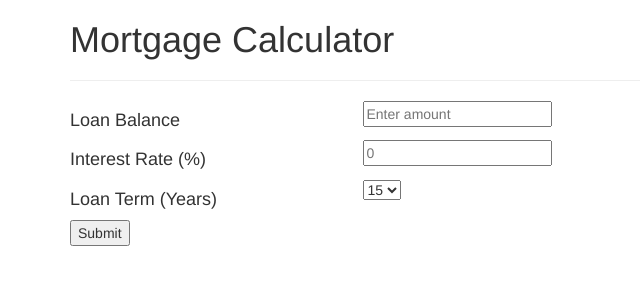
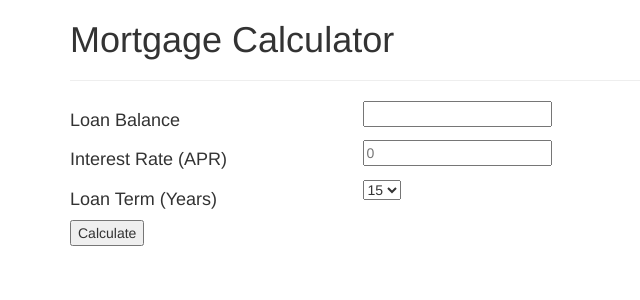
Before and after one commit to seansoto5/startnow-react100-mortgage-calculator, a React app: page / in a window 1280 px wide. Shown: the top 300 px of the page, without its empty margins (0-640 px from the left). Built offline with nearby package versions, Linux system fonts and the light colour scheme.

Commit message:
Continued work on making this thing do what I want it to haha

```diff
--- a/src/js/app.jsx
+++ b/src/js/app.jsx
@@ -17,30 +17,40 @@ export default class App extends React.Component {
 
   updateLoanBalance() {
     this.setState({
-      loanBalance: 'code here'
+      loanBalance: ''
     })
   }
   updateInterestRate() {
     this.setState({
-      interestRate: 'code here'
+      interestRate: ''
     })
   }
   updateTerm() {
     this.setState({
-      term: 'code here'
+      term: ''
     })
   }
   updateMonthlyPayment() {
     this.setState({
-      monthlyPayment: 'code here'
+      monthlyPayment: ''
     })
   }
 
   calculate() {
-    //CalculateFunction
+
+    let loanBalance = this.state.loanBalance;
+    let interestRate = this.state.interestRate;
+    let term = this.state.term;
+
+    let o = interestRate / 100 / 12;
+    let month = term * 12;
+    let topEq = o * Math.pow((1 + o), month);
+    let botEq = Math.pow((1 + o), month) - 1;
+    let m = loanBalance * (topEq / botEq);
+    let answer = m.toFixed(2);
 
     this.setState({
-      monthlyPayment: '??? Is your monthly payment'
+      monthlyPayment: '$' + answer + ' is your monthly payment.'
     })
   }
 
@@ -56,6 +66,7 @@ export default class App extends React.Component {
             </h1><hr></hr>
           </div>
         </div>
+
         <div className='row'>
           <div className='col-xs-3'>
             <h4>
@@ -64,31 +75,32 @@ export default class App extends React.Component {
           </div>
           <div className='col-xs-6'>
             <input
-              className     ='balance'
-              type          ='number'
-              placeholder   ='Enter amount'
-              id            ='Loan Balance'
-              value         ={this.state.loanBalance}>
+              name = 'balance'
+              type = 'number'
+              value  = 'Loan Balance'>
             </input>
           </div>
           <div className='col-xs-3'></div>
         </div>
+
         <div className='row'>
           <div className='col-xs-3'>
             <h4>
-            Interest Rate (%)
+            Interest Rate (APR)
             </h4>
           </div>
           <div className='col-xs-6'>
             <input
-              className     ='rate'
-              type          ='number'
-              placeholder   ='0'
-              value         ={this.state.interestRate}>
+              name = 'rate'
+              type = 'number'
+              step = '0.01'
+              placeholder ='0'
+              value = {this.state.interestRate}>
             </input>
           </div>
           <div className='col-xs-3'></div>
         </div>
+
         <div className='row'>
           <div className='col-xs-3'>
             <h4>
@@ -97,26 +109,33 @@ export default class App extends React.Component {
           </div>
           <div className='col-xs-6'>
           <select
-            className       ='term'
-            placeholder     ="Select term"
-            value           ={this.state.term}>
-            <option>15</option>
-            <option>30</option>
+            name ='term'
+            type ='number'
+            placeholder ="Select term">
+            <option value='15'>15</option>
+            <option value='30'>30</option>
           </select>
           </div>
           <div className='col-xs-3'></div>
         </div>
+
         <div className='row'>
           <div className='col-xs-12'>
-            <button className='submit' type='button' onClick=''>
-            Submit
+            <button
+              className ='submit'
+              type ='submit'
+              onClick =''
+              >Calculate
             </button>
           </div>
         </div>
         <div className='row'>
             <div className='col-xs-12'>
-              <p className='output' id='output'>
-              </p>
+              <div
+                className='output'
+                id='output'>
+                <p>{this.state.payment}</p>
+              </div>
             </div>
         </div>
       </div>
```
